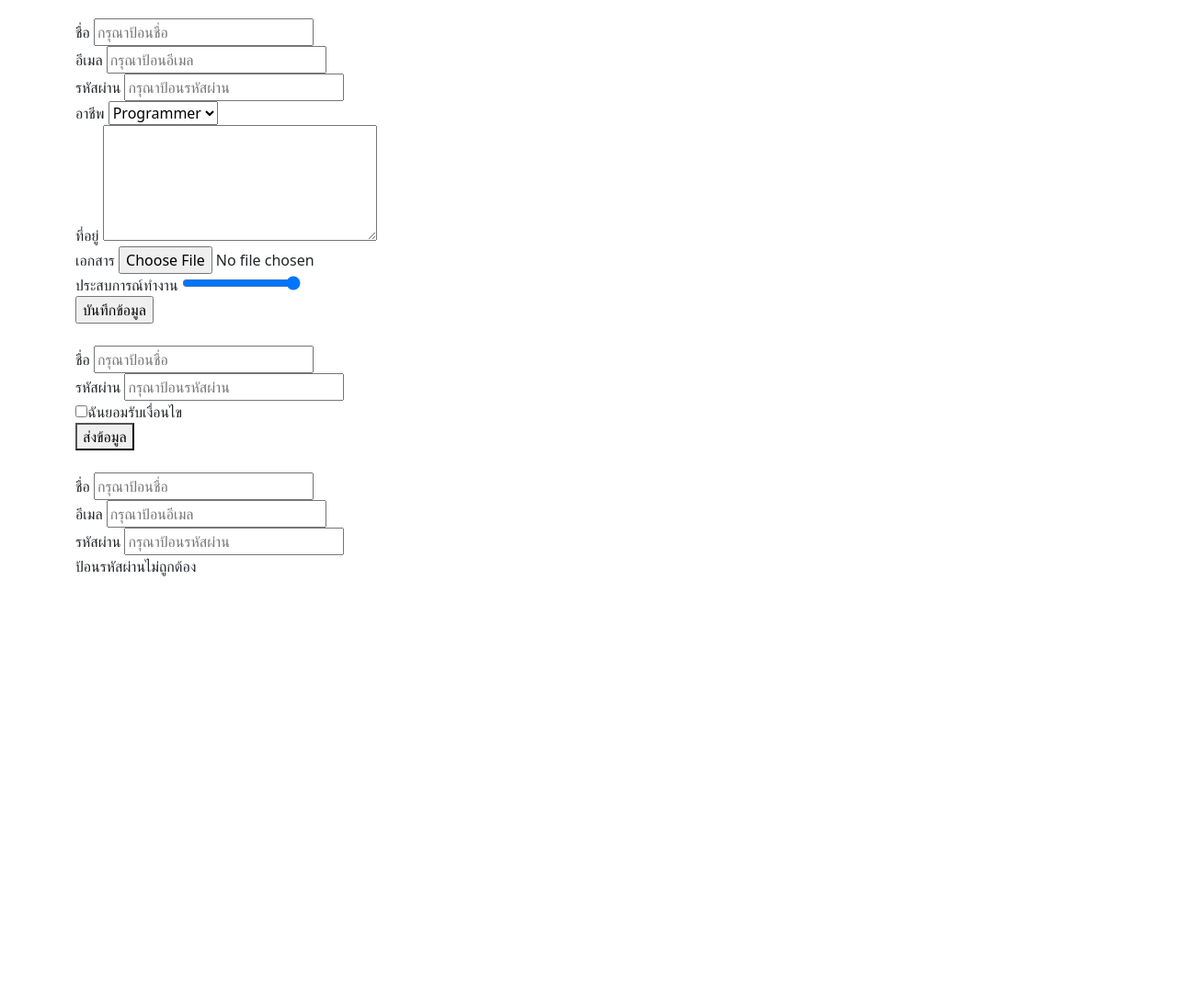
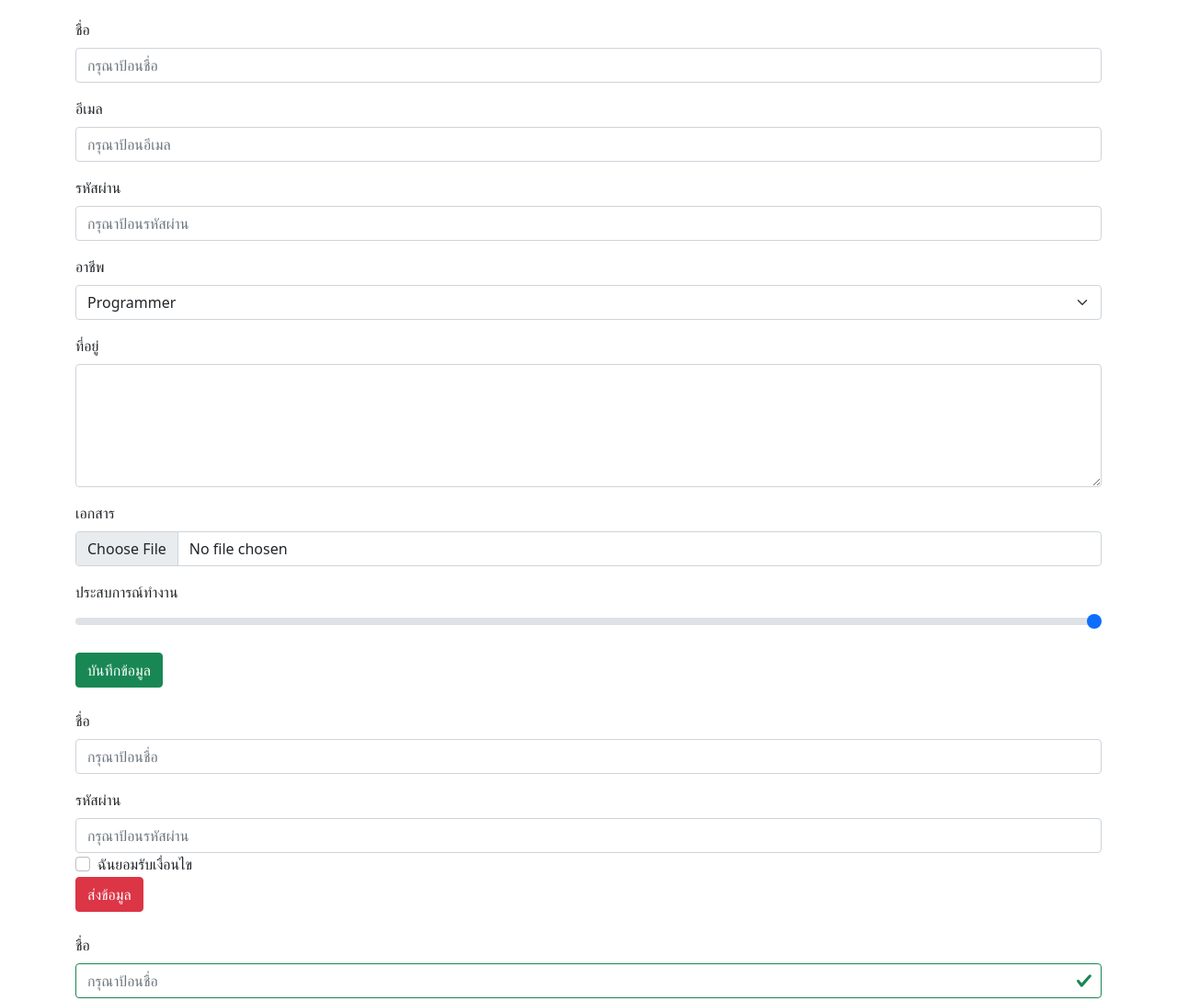
Before and after one commit to parameesriphueak/GitHub_Destop_Project, a plain HTML site: page 17.Form.html in a window 1280 px wide. Shown: the top 1089 px of the page at 92% size. Before the commit the page ends 800 px from the top, so only its background shows below. Drawn offline with nearby package versions, Linux system fonts and the light colour scheme.

Commit message:
17.Form
17.Form

```diff
--- a/17.Form.html
+++ b/17.Form.html
@@ -11,22 +11,22 @@
     <div class="container" style="margin-top: 20px;">
         <form>
             <!-- Text Field -->
-            <div>
-                <label for="name">ชื่อ</label>
-                <input type="text" placeholder="กรุณาป้อนชื่อ">
+            <div class="mb-3">
+                <label for="name" class="form-label">ชื่อ</label>
+                <input id="name" type="text" placeholder="กรุณาป้อนชื่อ" class="form-control">
             </div>
-            <div>
-                <label for="email">อีเมล</label>
-                <input type="email" placeholder="กรุณาป้อนอีเมล">
+            <div class="mb-3">
+                <label for="email" class="form-label">อีเมล</label>
+                <input id="email" type="email" placeholder="กรุณาป้อนอีเมล" class="form-control">
             </div>
-            <div>
-                <label for="password">รหัสผ่าน</label>
-                <input type="password" placeholder="กรุณาป้อนรหัสผ่าน">
+            <div class="mb-3">
+                <label for="password" class="form-label" >รหัสผ่าน</label>
+                <input id="password" type="password" placeholder="กรุณาป้อนรหัสผ่าน" class="form-control">
             </div>
             <!-- Select -->
-            <div>
-                <label for="job">อาชีพ</label>
-                <select name="job" >
+            <div class="mb-3">
+                <label for="job" class="form-label" >อาชีพ</label>
+                <select name="job" id="job" class="form-select">
                     <option>Programmer</option>
                     <option>Developer</option>
                     <option>อาจารย์</option>
@@ -34,54 +34,52 @@
                 </select>
             </div>
             <!-- TextArea -->
-            <div>
-                <label>ที่อยู่</label>
-                <textarea cols="30" rows="5"></textarea>
+            <div class="mb-3">
+                <label class="form-label">ที่อยู่</label>
+                <textarea class="form-control" cols="30" rows="5" ></textarea>
             </div>
             <!-- File -->
-            <div>
-                <label>เอกสาร</label>
-                <input type="file">
+            <div class="mb-3">
+                <label class="form-label">เอกสาร</label>
+                <input type="file" class="form-control">
             </div>
             <!-- Range -->
-            <div>
-                <label>ประสบการณ์ทำงาน</label>
-                <input type="range" min="1"  max="5" value="5">
+            <div class="mb-3">
+                <label class="form-label">ประสบการณ์ทำงาน</label>
+                <input type="range" min="1"  max="5" value="5" class="form-range">
             </div>
-            <input type="submit" name="" id="" value="บันทึกข้อมูล">
+            <input type="submit" name="" id="" value="บันทึกข้อมูล" class="btn btn-success">
         </form>
         <br>
         <!-- Form Check -->
         <form>
-            <div>
-                <label>ชื่อ</label>
-                <input type="text" placeholder="กรุณาป้อนชื่อ">
+            <div class="mb-3">
+                <label class="form-label">ชื่อ</label>
+                <input type="text" placeholder="กรุณาป้อนชื่อ" class="form-control">
             </div>
             <div>
-                <label>รหัสผ่าน</label>
-                <input type="password" placeholder="กรุณาป้อนรหัสผ่าน">
+                <label class="form-label">รหัสผ่าน</label>
+                <input type="password" placeholder="กรุณาป้อนรหัสผ่าน" class="form-control">
             </div>
-            <div>
-                <label>
-                    <input type="checkbox" name="">ฉันยอมรับเงื่อนไข
-                </label>
+            <div class="form-check">
+                <label><input type="checkbox" name="" class="form-check-input">ฉันยอมรับเงื่อนไข</label>
             </div>
-            <button>ส่งข้อมูล</button>
+            <button class="btn btn-danger">ส่งข้อมูล</button>
         </form>
         <br>
         <!-- Validation -->
-        <div>
-            <label for="name">ชื่อ</label>
-            <input type="text" placeholder="กรุณาป้อนชื่อ">
+        <div class="mb-3">
+            <label for="name" class="form-label">ชื่อ</label>
+            <input  type="text" placeholder="กรุณาป้อนชื่อ" class="form-control is-valid">
         </div>
-        <div>
-            <label for="email">อีเมล</label>
-            <input type="email" placeholder="กรุณาป้อนอีเมล">
+        <div class="mb-3">
+            <label for="email" class="form-label">อีเมล</label>
+            <input type="email" placeholder="กรุณาป้อนอีเมล" class="form-control is-invalid">
         </div>
-        <div>
-            <label for="password">รหัสผ่าน</label>
-            <input type="password" placeholder="กรุณาป้อนรหัสผ่าน">
-            <div>ป้อนรหัสผ่านไม่ถูกต้อง</div>
+        <div class="mb-3">
+            <label for="password" class="form-label">รหัสผ่าน</label>
+            <input type="password" placeholder="กรุณาป้อนรหัสผ่าน" class="form-control is-invalid">
+            <div class="invalid-feedback">ป้อนรหัสผ่านไม่ถูกต้อง</div>
         </div>
     </div>
 </body>
```
